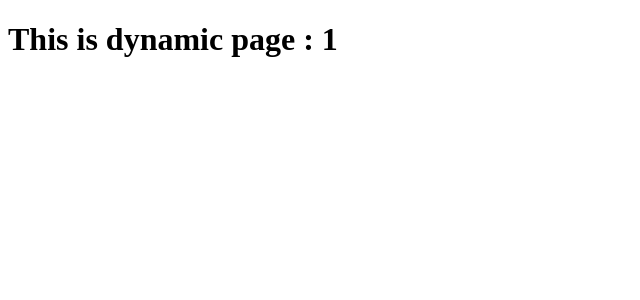
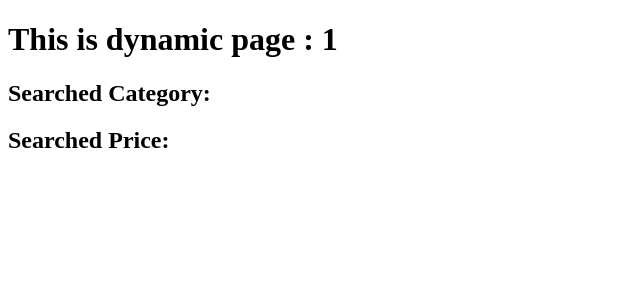
Before and after one commit to smarifurrahman/my-nextjs-task-1, a Next.js app: page /products/1 in a window 1280 px wide. Shown: the top 300 px of the page, without its empty margins (0-640 px from the left). Built offline with nearby package versions, Linux system fonts and the light colour scheme.

Commit message:
searched by query and searchParams displayed

```diff
--- a/src/app/products/[id]/page.js
+++ b/src/app/products/[id]/page.js
@@ -1,8 +1,11 @@
-const DynamicPage = ({ params }) => {
-    // console.log(params);
+const DynamicPage = ({ params, searchParams }) => {
+    console.log(params);
+    console.log(searchParams);
     return (
         <div>
             <h1>This is dynamic page : {params.id}</h1>
+            <h2>Searched Category: {searchParams.category}</h2>
+            <h2>Searched Price: {searchParams.price}</h2>
         </div>
     );
 };
```
